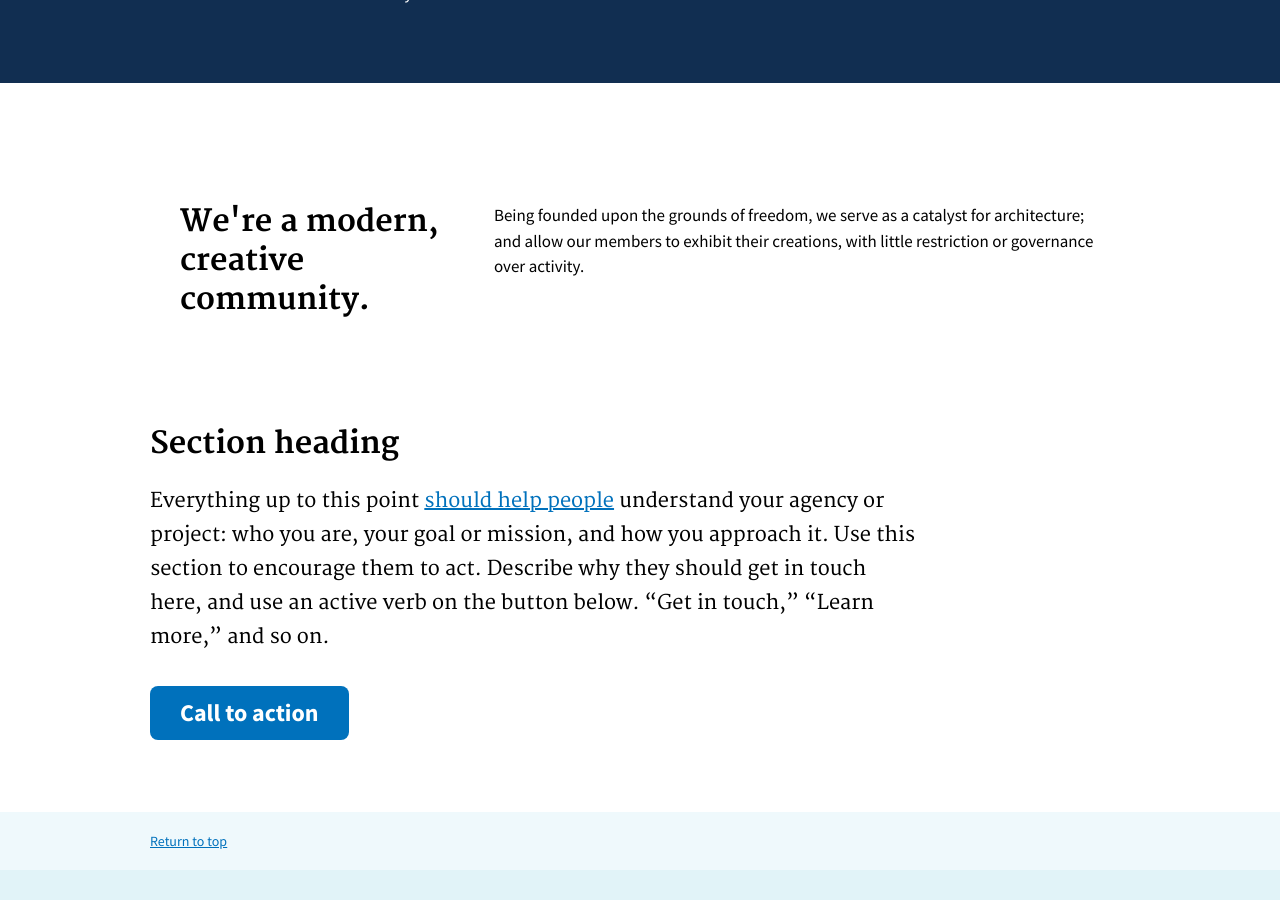
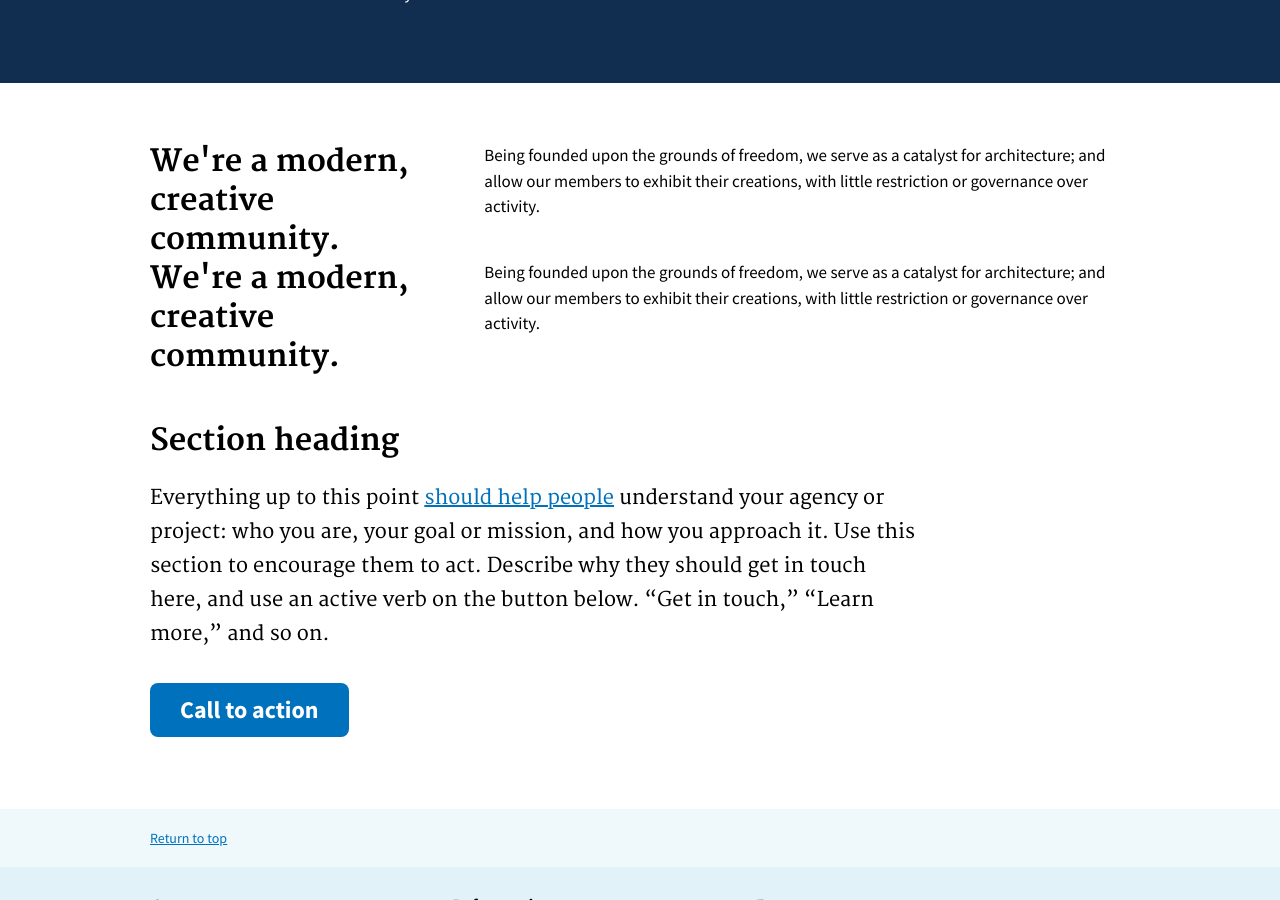
Before and after one commit to serrif/website, a Jekyll site: the page built from main/home.md, in a window 1280 px wide and 900 px high, scrolled down 1058 px. Built offline with Jekyll 4.4.1, drawn with Linux system fonts in a browser that asks for light colours.

Commit message:
Update home.md

```diff
--- a/main/home.md
+++ b/main/home.md
@@ -44,7 +44,17 @@ graphics:
     description: In addition to your goal, find out your users’ goals. [What do they want to know](https://18f.gsa.gov/) or do that supports your mission? Use these headings to show those.
 ---
 
-<section class="usa-grid usa-section">
+<section class="usa-grid usa-section" style="padding: 0;">
+  <div class="usa-width-one-third">
+    <h2>We're a modern, creative community.</h2>
+  </div>
+  <div class="usa-width-two-thirds">
+    <p>Being founded upon the grounds of freedom, we serve as a catalyst for architecture; and allow our members to exhibit their creations, with little restriction or governance over activity.</p>
+
+  </div>
+</section>
+
+<section class="usa-grid usa-section" style="padding: 0;">
   <div class="usa-width-one-third">
     <h2>We're a modern, creative community.</h2>
   </div>
```
